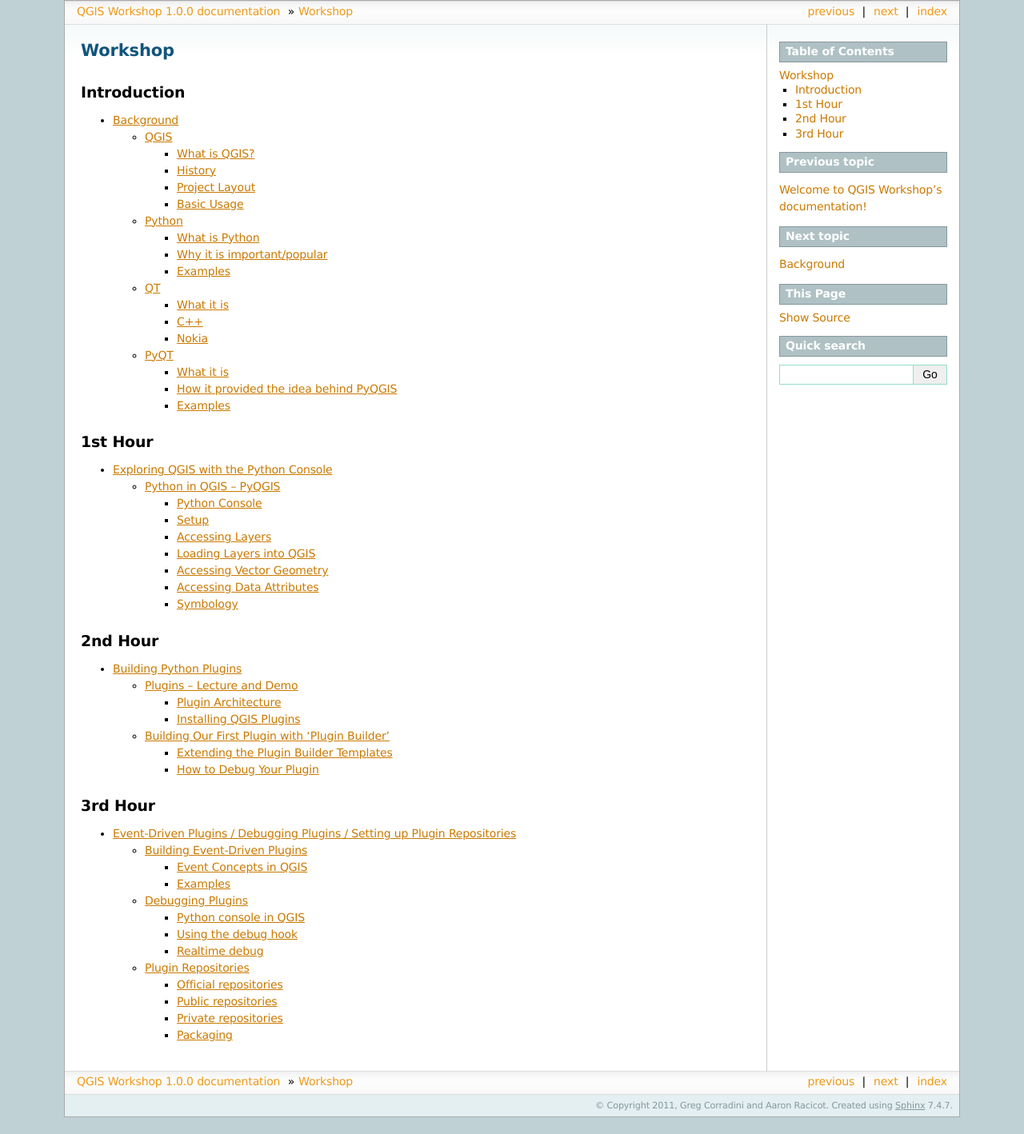
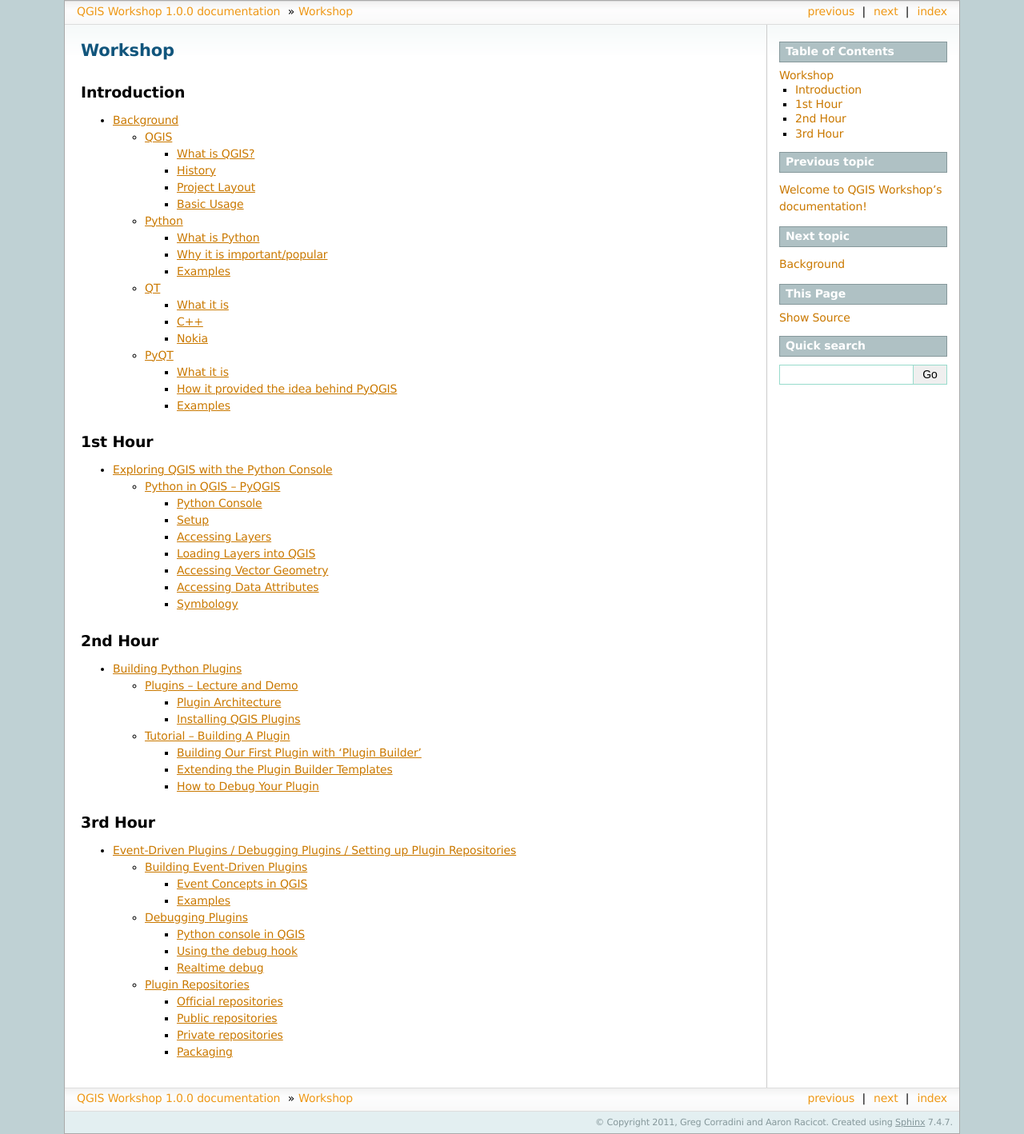
Before and after one commit to cugos/qgisworkshop_org, a Sphinx documentation site: the page built from docs/source/workshop/index.rst, in a window 1280 px wide. Shown: the whole page at 80% size. Built offline with Sphinx 7.4.7, drawn with Linux system fonts in a browser that asks for light colours; pages that are not in the unit, such as notebooks, are missing from menus; before the commit the page ends 1397 px from its top, so only the background shows below that.

Commit message:
minor change

```diff
--- a/docs/source/workshop/plugins_tutorial.rst
+++ b/docs/source/workshop/plugins_tutorial.rst
@@ -1,7 +1,9 @@
+=======================================
+Tutorial -- Building A Plugin
+=======================================
 
-================================================
 Building Our First Plugin with 'Plugin Builder'
-================================================
+-----------------------------------------------------
 
 Now it's time to get our feet wet by building our first plugin using\  **Plugin Builder** \to help us.
 
```
